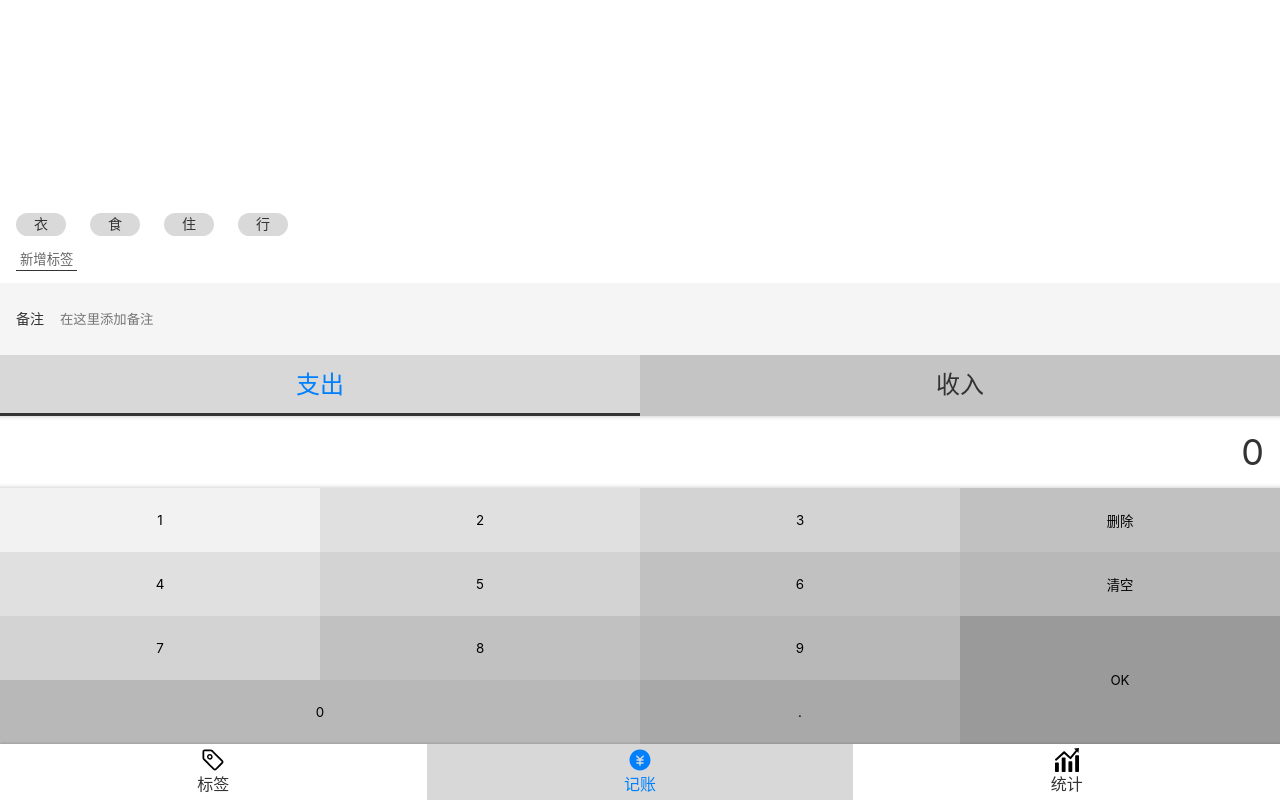
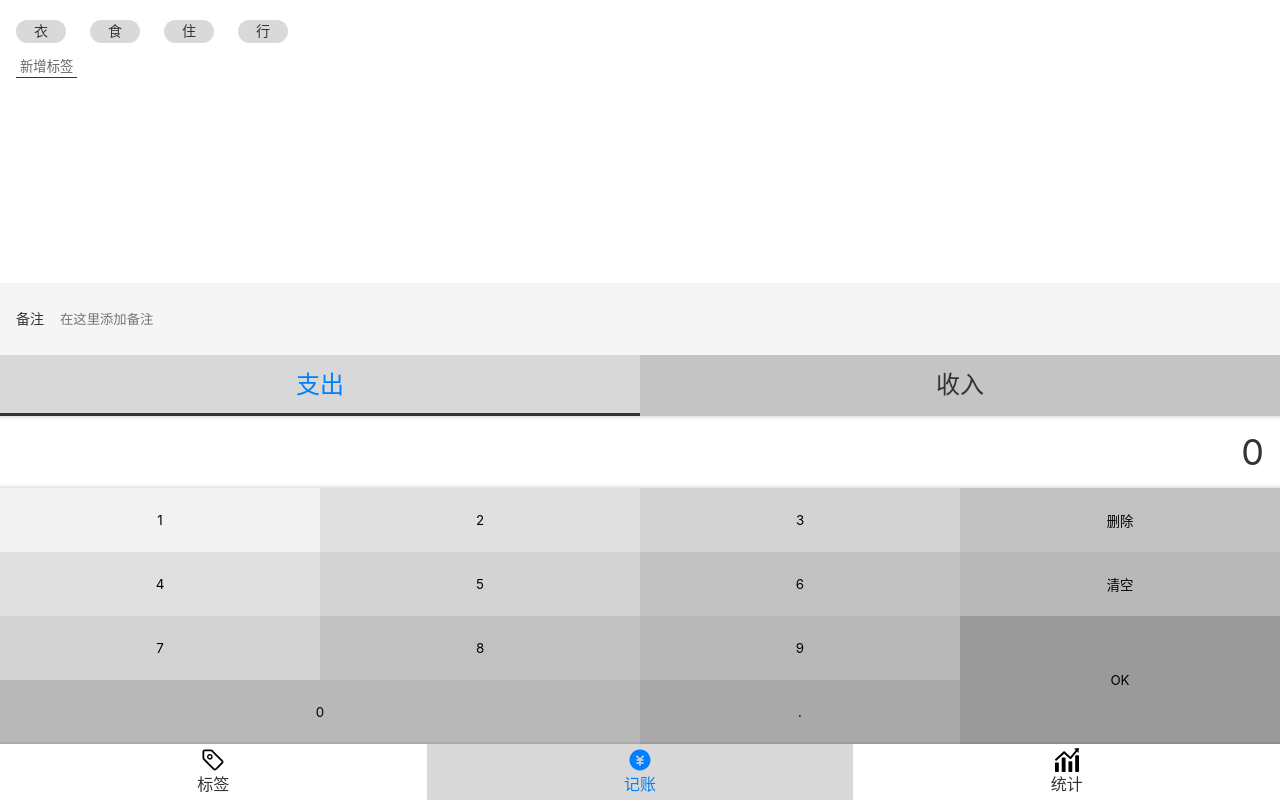
Before and after one commit to ye245849691/MoneyCat-React-test-1, a React app: page /tags/1#/money in a window 1280 px wide. Built offline with nearby package versions, Linux system fonts and the light colour scheme.

Commit message:
TagsSection滚动条页面设置

```diff
--- a/src/views/money_components/NumberPadSection.tsx
+++ b/src/views/money_components/NumberPadSection.tsx
@@ -53,6 +53,15 @@ const Wrapper = styled.section`
 
       &:nth-child(14) {
         background-color: #A9A9A9;
+      }
+    }
+
+    @media (max-height: 570px){
+      >button{
+        height: 40px;
+        &.ok{
+          height: 80px;
+        }
       }
     }
   }
--- a/src/views/money_components/TagsSection.tsx
+++ b/src/views/money_components/TagsSection.tsx
@@ -8,11 +8,16 @@ const Wrapper = styled.section`
   flex-grow: 1;
   display: flex;
   flex-direction: column;
-  justify-content: flex-end;
+  justify-content: flex-start;
   align-items: flex-start;
+  flex-shrink: 1;
+  overflow: auto;
+  >div{
+    flex-shrink: 1;
+    overflow: auto;
+    overflow-x: hidden;
     > ol {
       margin: 0 -12px;
-
       > li {
         display: inline-block;
         border-radius: 18px;
@@ -25,6 +30,8 @@ const Wrapper = styled.section`
         }
       }
     }
+  }
+
 
   > button {
     background: none;
@@ -53,11 +60,14 @@ const TagsSection:FC<Props> = (props)=>{
   }
   return(
     <Wrapper>
+
+      <div>
       <ol>
         {tags.map(tag=><li key={tag.id} onClick={()=>onToggleTag(tag.id)}
           className={selectedTags.indexOf(tag.id)>=0?'selected':''}
         >{tag.name}</li>)}
       </ol>
+      </div>
       <button onClick={addTag}>新增标签</button>
     </Wrapper>
   )
```
Lines whose indentation alone changed are shown as unchanged.
